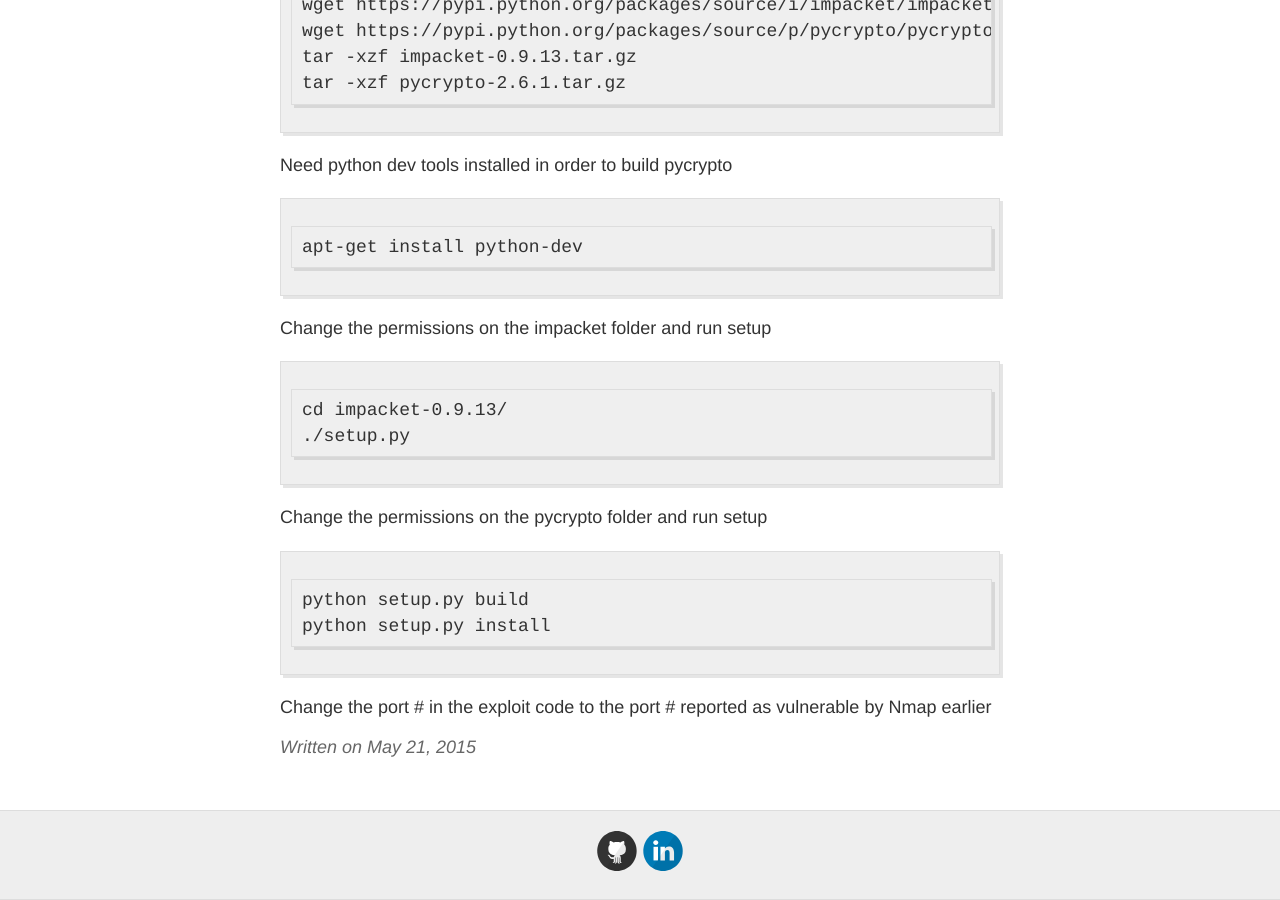
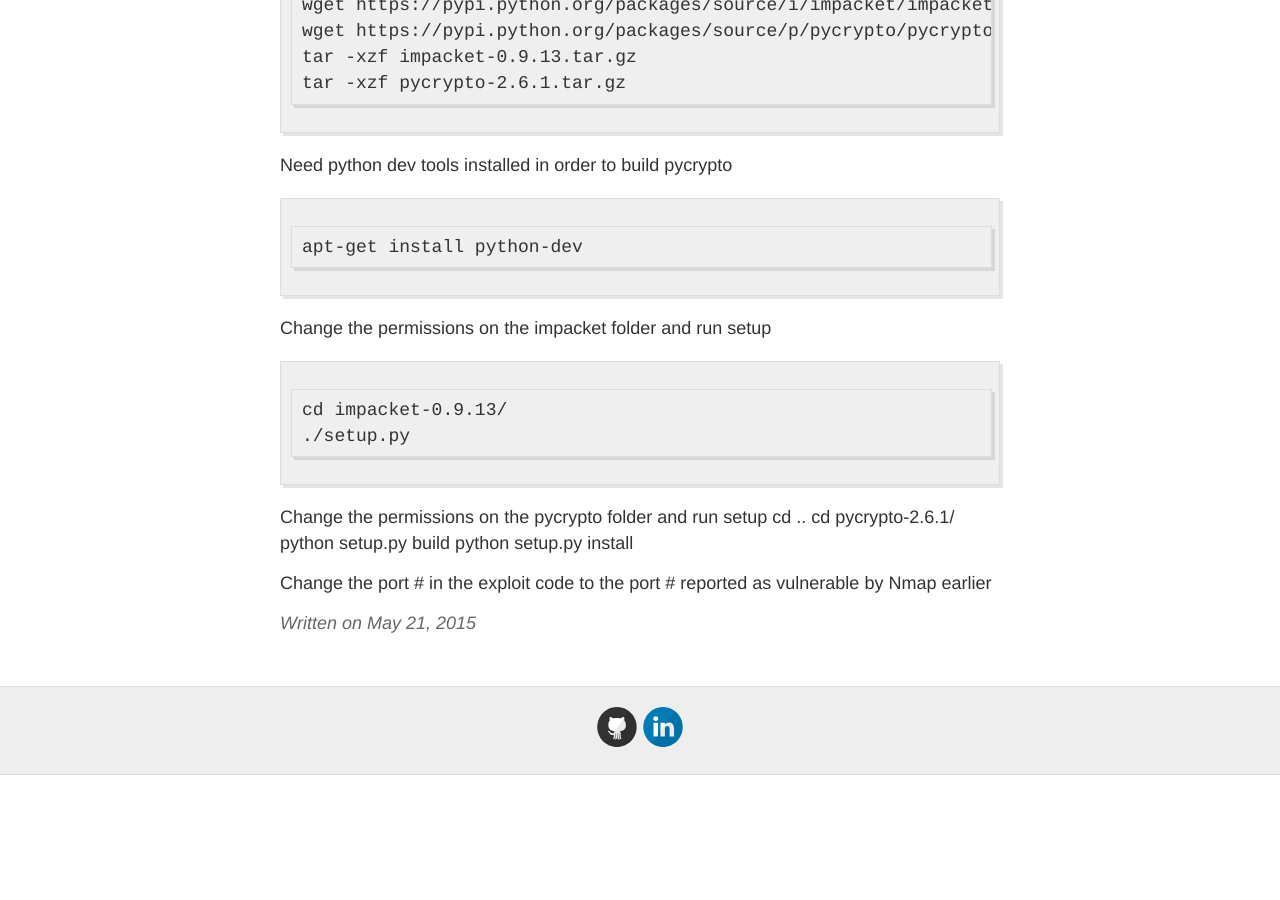
Before and after one commit to dmittakarin8/dmittakarin8.github.io, a Jekyll site: the page built from _posts/2015-5-21-Exploiting-MS08067-wo-Metasploit.md, in a window 1280 px wide and 900 px high, scrolled down 1337 px. Built offline with Jekyll 4.4.1, drawn with Linux system fonts in a browser that asks for light colours; Markdown is read by kramdown in place of the engine named in the settings; after the commit the page ends 2112 px from its top, so only the background shows below that.

Commit message:
Updated 2015-5-21-Exploiting-MS08067-wo-Metasploit.md

```diff
--- a/_posts/2015-5-21-Exploiting-MS08067-wo-Metasploit.md
+++ b/_posts/2015-5-21-Exploiting-MS08067-wo-Metasploit.md
@@ -45,7 +45,8 @@ Change the permissions on the impacket folder and run setup
 	./setup.py
 
 Change the permissions on the pycrypto folder and run setup
-
+	cd ..
+    cd pycrypto-2.6.1/
 	python setup.py build
     python setup.py install
 
```
